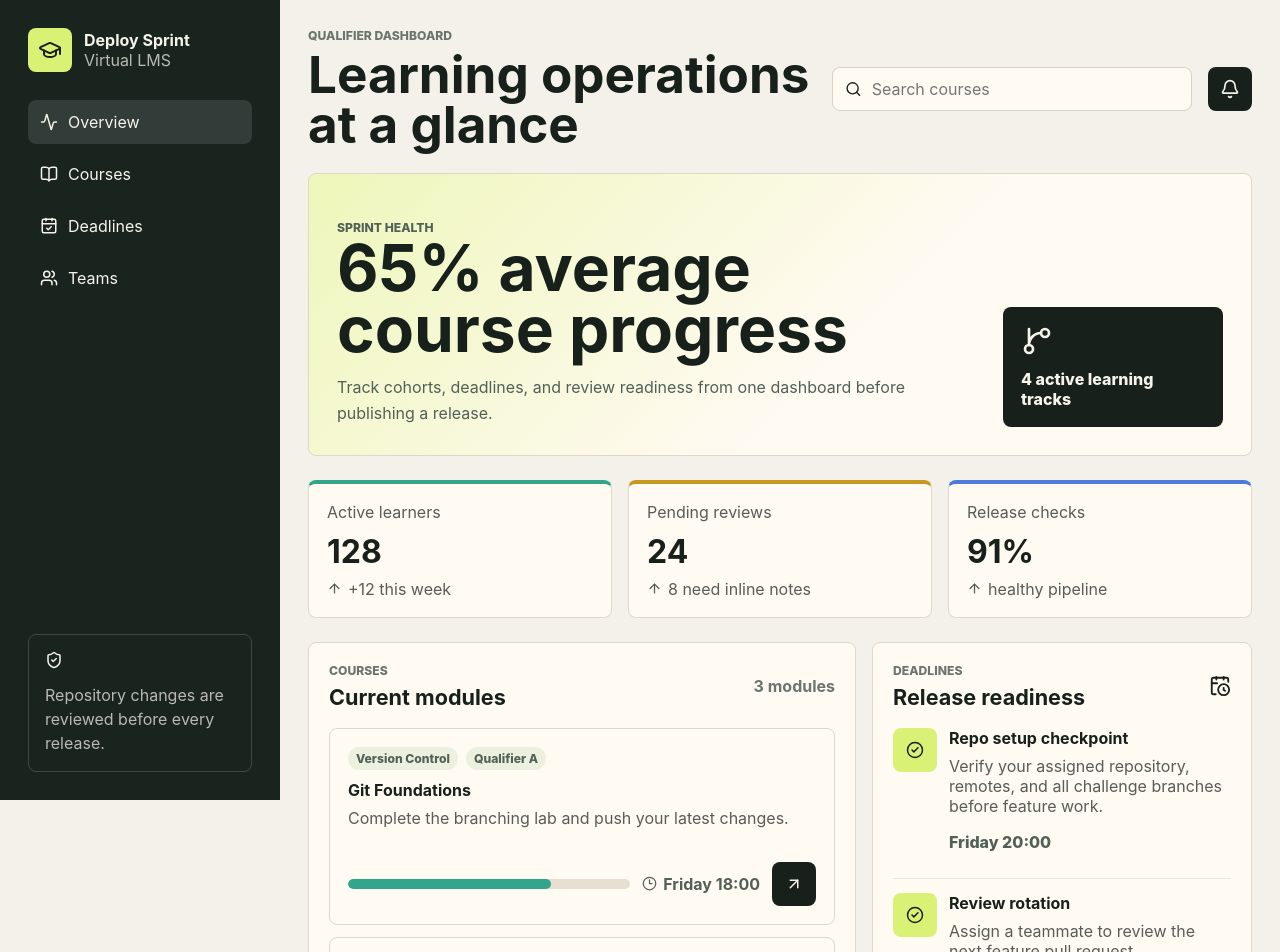
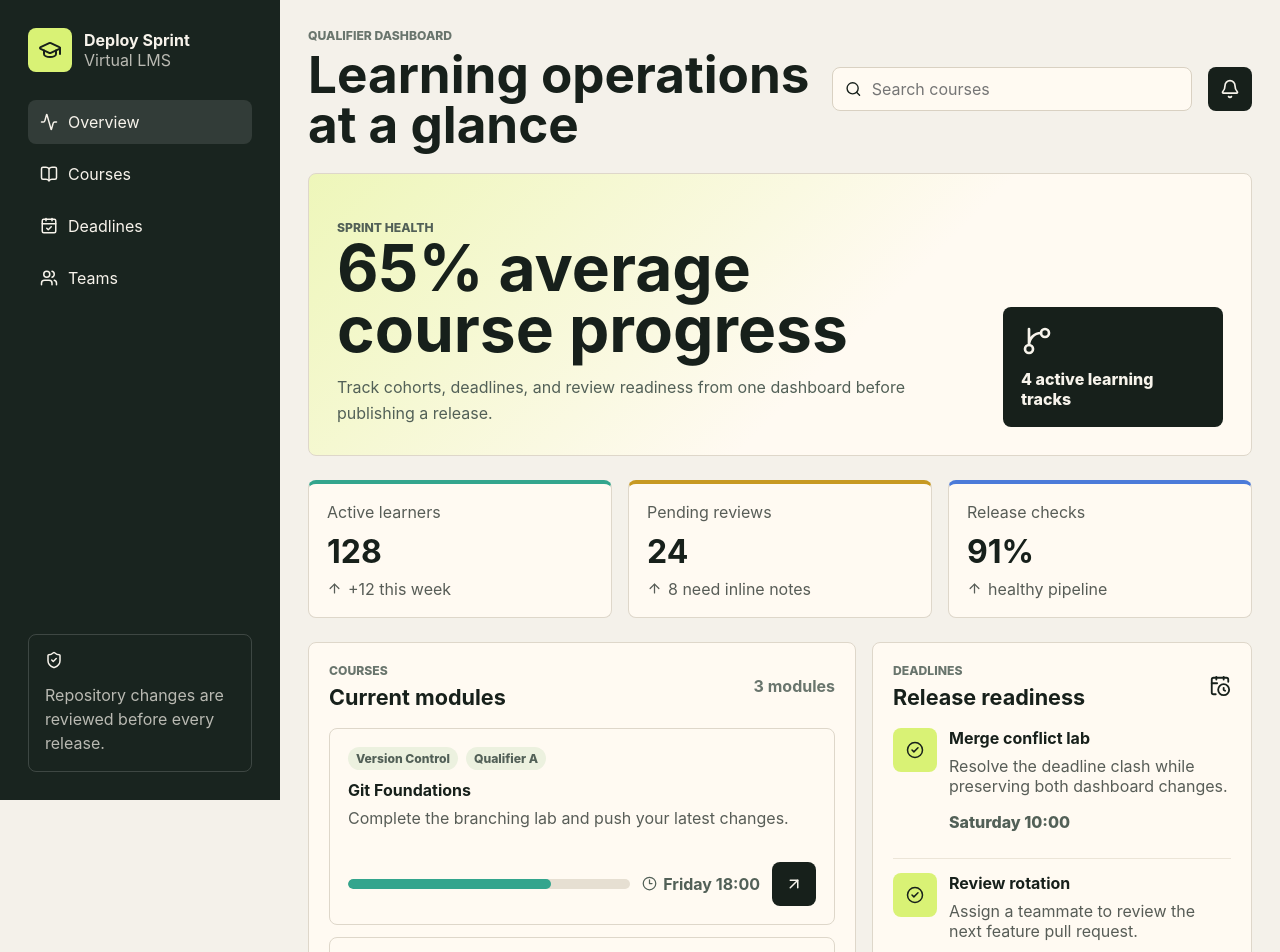
Before and after one commit to knurdz/deploy-sprint-finale-team-codebreak, a React (Vite) app in the folder team-site/: page / in a window 1280 px wide. Shown: the top 952 px of the page. Built offline with nearby package versions, Linux system fonts and the light colour scheme.

Commit message:
Refresh conflict merge asset

```diff
--- a/team-site/src/data/deadlines.ts
+++ b/team-site/src/data/deadlines.ts
@@ -7,10 +7,10 @@ export type DeadlineCard = {
 
 export const deadlineCards: DeadlineCard[] = [
   {
-    id: 'repo-setup-checkpoint',
-    label: 'Repo setup checkpoint',
-    due: 'Friday 20:00',
-    action: 'Verify your assigned repository, remotes, and all challenge branches before feature work.',
+    id: 'merge-conflict-lab',
+    label: 'Merge conflict lab',
+    due: 'Saturday 10:00',
+    action: 'Resolve the deadline clash while preserving both dashboard changes.',
   },
   {
     id: 'review',
```
